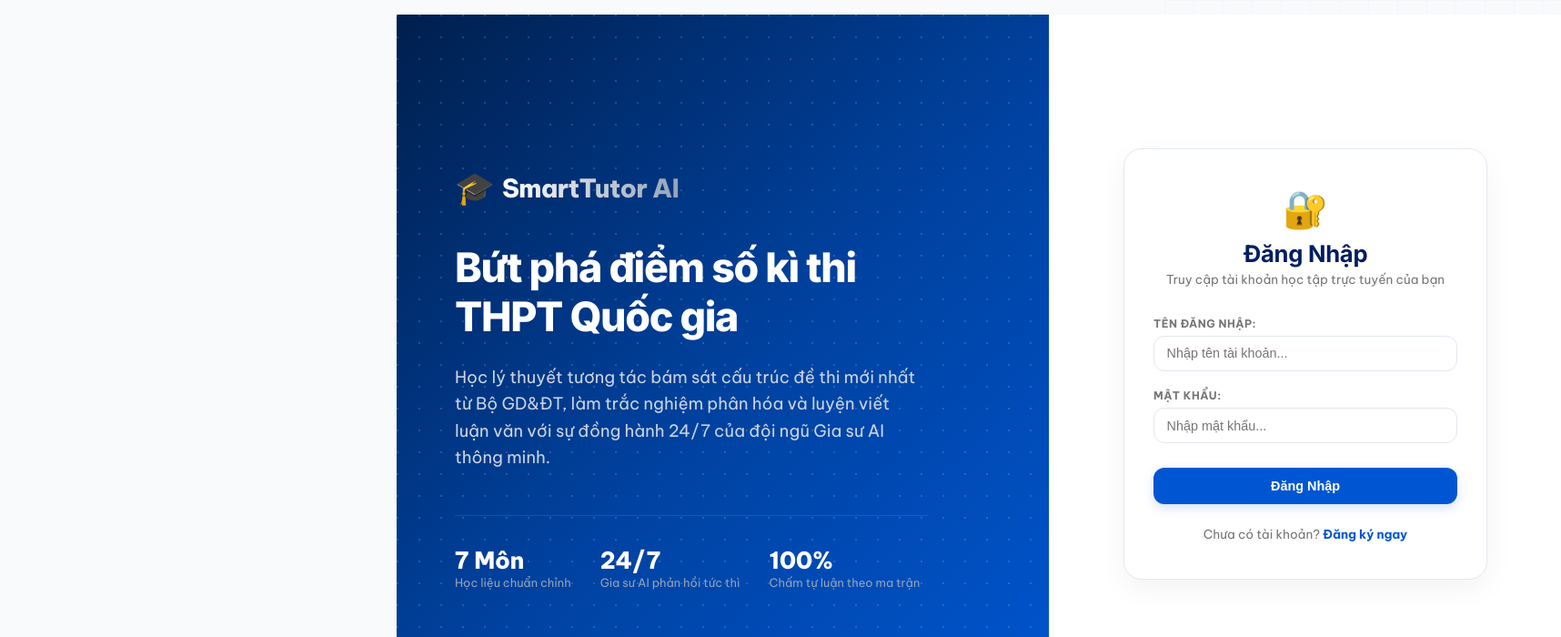
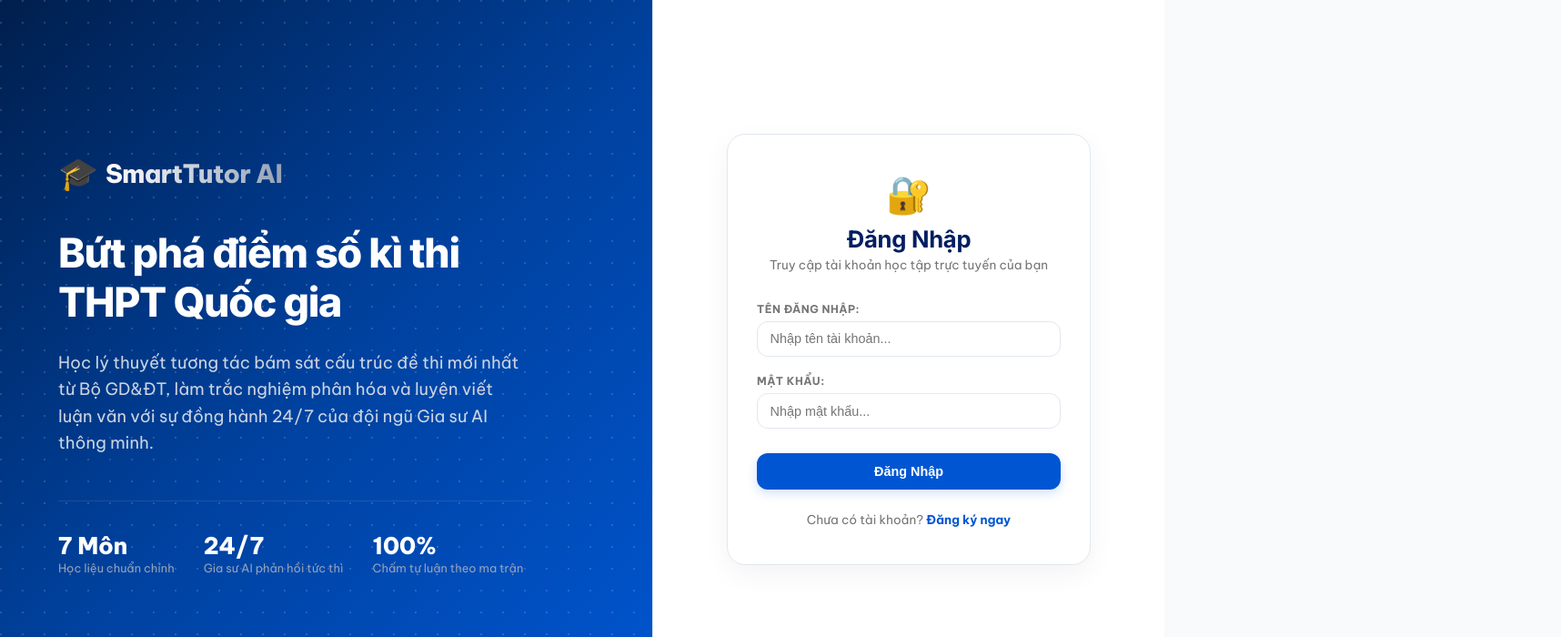
Before and after one commit to Slayerblack012/E_leaning_level3, a React (Vite) app: page /login in a window 1280 px wide. Shown: the top 700 px of the page at 91% size, 1716 px wide, since content can reach past the window. Built offline with nearby package versions, Linux system fonts and the light colour scheme.

Commit message:
fix: remove 440px width restriction on auth pages to allow full page split screen layouts

```diff
--- a/src/components/Layout.jsx
+++ b/src/components/Layout.jsx
@@ -77,10 +77,8 @@ export default function Layout({ children }) {
 
   if (isAuthPage) {
     return (
-      <div className="app-container" style={{ justifyContent: 'center', alignItems: 'center', background: 'var(--bg-main)', minHeight: '100vh', width: '100vw' }}>
-        <main style={{ width: '100%', maxWidth: '440px', padding: '1rem' }}>
-          {children}
-        </main>
+      <div style={{ width: '100vw', minHeight: '100vh', background: 'var(--bg-main)', overflowX: 'hidden' }}>
+        {children}
       </div>
     );
   }
```
Also changed, not shown: 1 other file (tests, documents, lock files or other folders).
